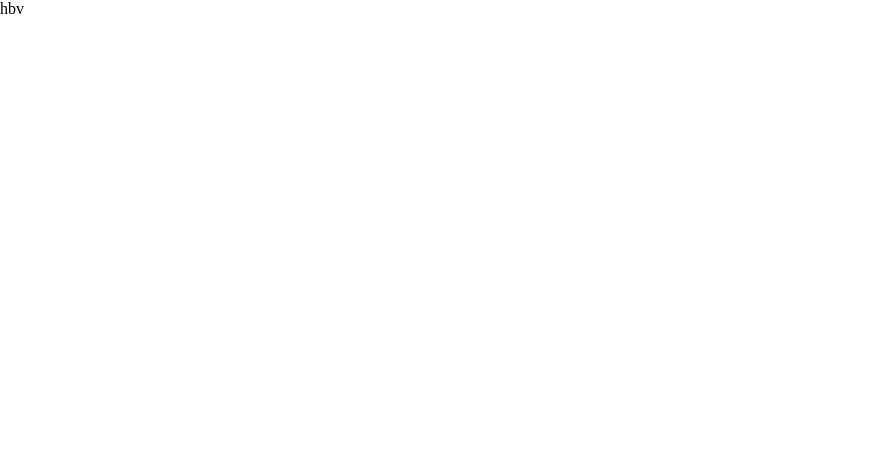
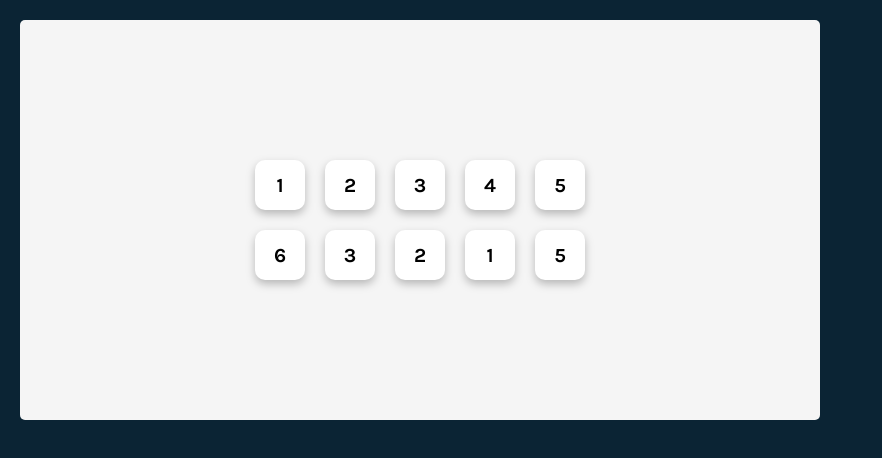
Before and after one commit to parm234/practice-projects, a React (Create React App) app in the folder reactJs/tenzies_game/: page / in a window 1280 px wide. Shown: the top 458 px of the page, without its empty margins (0-882 px from the left). Built offline with nearby package versions, Linux system fonts and the light colour scheme.

Commit message:
add dices UI

```diff
--- a/reactJs/tenzies_game/public/index.html
+++ b/reactJs/tenzies_game/public/index.html
@@ -3,6 +3,7 @@
   <head>
     <meta charset="utf-8" />
     <meta name="viewport" content="width=device-width, initial-scale=1" />
+    <link rel="preconnect" href="https://fonts.googleapis.com"><link rel="preconnect" href="https://fonts.gstatic.com" crossorigin><link href="https://fonts.googleapis.com/css2?family=Karla:wght@400;700&display=swap" rel="stylesheet">
     <title>React App</title>
   </head>
   <body>
--- a/reactJs/tenzies_game/src/App.js
+++ b/reactJs/tenzies_game/src/App.js
@@ -1,10 +1,22 @@
+import Die from "./Components/Die";
 
 
 function App() {
   return (
-    <div className="App">
-      hbv
-    </div>
+    <main className="app--main">
+      <div className="dice--container">
+        <Die value={1}/>
+        <Die value={2}/>
+        <Die value={3}/>
+        <Die value={4}/>
+        <Die value={5}/>
+        <Die value={6}/>
+        <Die value={3}/>
+        <Die value={2}/>
+        <Die value={1}/>
+        <Die value={5}/>
+      </div>
+    </main>
   );
 }
 
--- /dev/null
+++ b/reactJs/tenzies_game/src/Components/Die.js
@@ -0,0 +1,8 @@
+
+export default function Die(props){
+    return (
+        <div className="die--face">
+            {props.value}
+        </div>
+    )
+}
--- a/reactJs/tenzies_game/src/index.css
+++ b/reactJs/tenzies_game/src/index.css
@@ -1,3 +1,41 @@
+* {
+  box-sizing: border-box;
+}
 body {
   margin: 0;
+  font-family: 'Karla', sans-serif;
+  background-color: #0B2434;
+  padding: 20px;
 }
+
+.app--main{
+  background: #F5F5F5;
+  border-radius: 5px;
+  max-width: 800px;
+  height: 400px;
+  padding: 20px;
+  display: flex;
+  flex-direction: column;
+  justify-content: center;
+  align-items: center;
+
+}
+
+.dice--container{
+  display: grid;
+  grid-template: auto auto / repeat(5, 1fr);
+  gap: 20px;
+}
+
+.die--face{
+  font-weight: 700;
+  font-size: 20px;
+  width: 50px;
+  height: 50px;
+  background-color: #FFFFFF;
+  border-radius: 10px;
+  display: flex;
+  justify-content: center;
+  align-items: center;
+  filter: drop-shadow(0px 4px 4px rgba(0, 0, 0, 0.25));
+}
```
